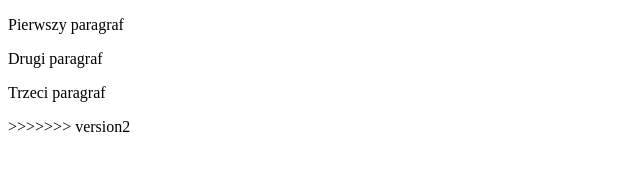
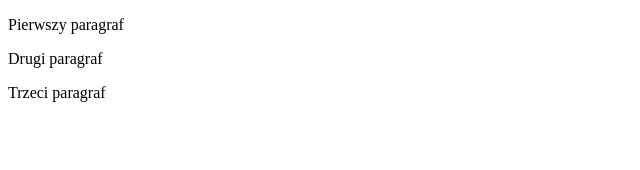
Before and after one commit to boliwia/gitjestgit, a plain HTML site: page index.html in a window 1280 px wide. Shown: the whole page, without its empty margins (0-640 px from the left). Drawn offline with Linux system fonts and the light colour scheme.

Commit message:
Merged master with version2

```diff
--- a/index.html
+++ b/index.html
@@ -10,7 +10,6 @@
     <p>Pierwszy paragraf</p>
     <p>Drugi paragraf</p>
     <p>Trzeci paragraf</p>
-    >>>>>>> version2
 </body>
 
 </html>
```
